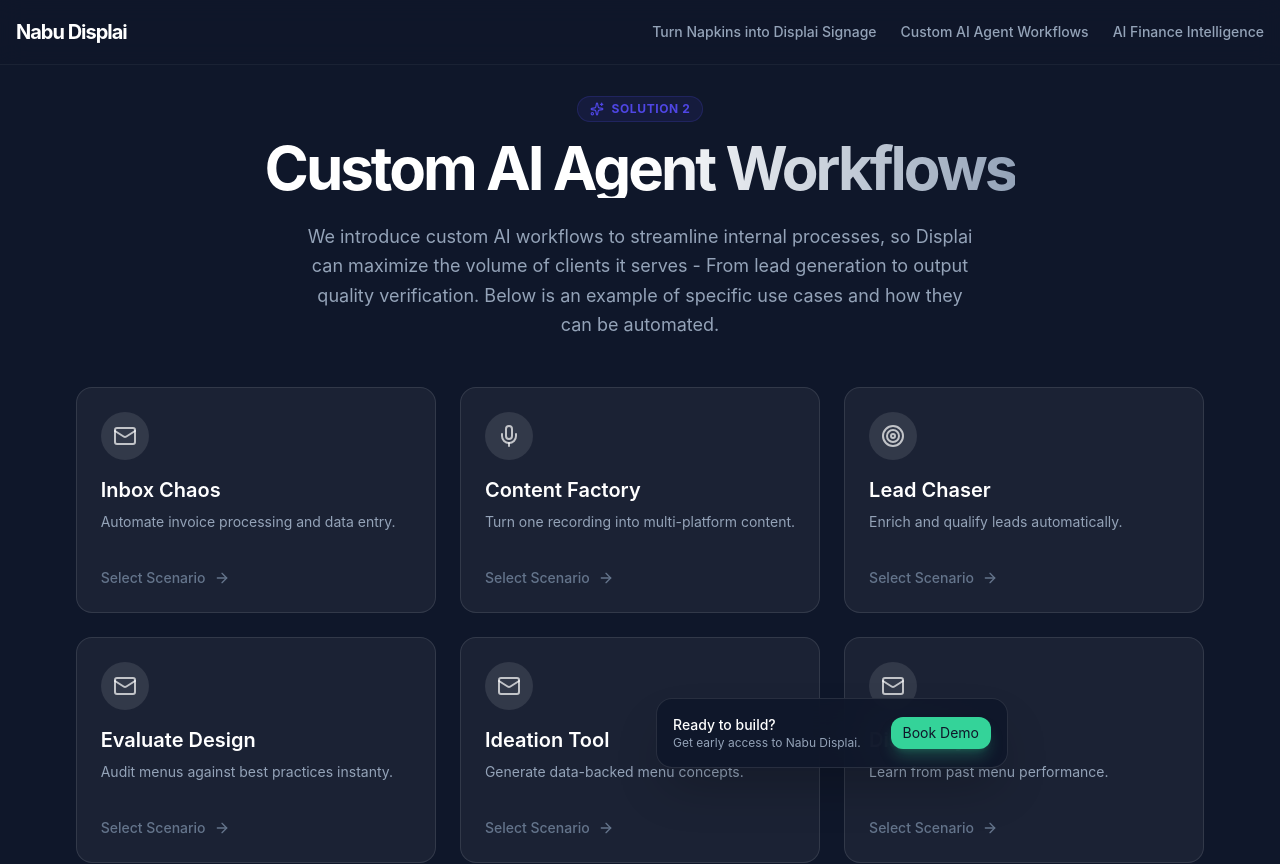
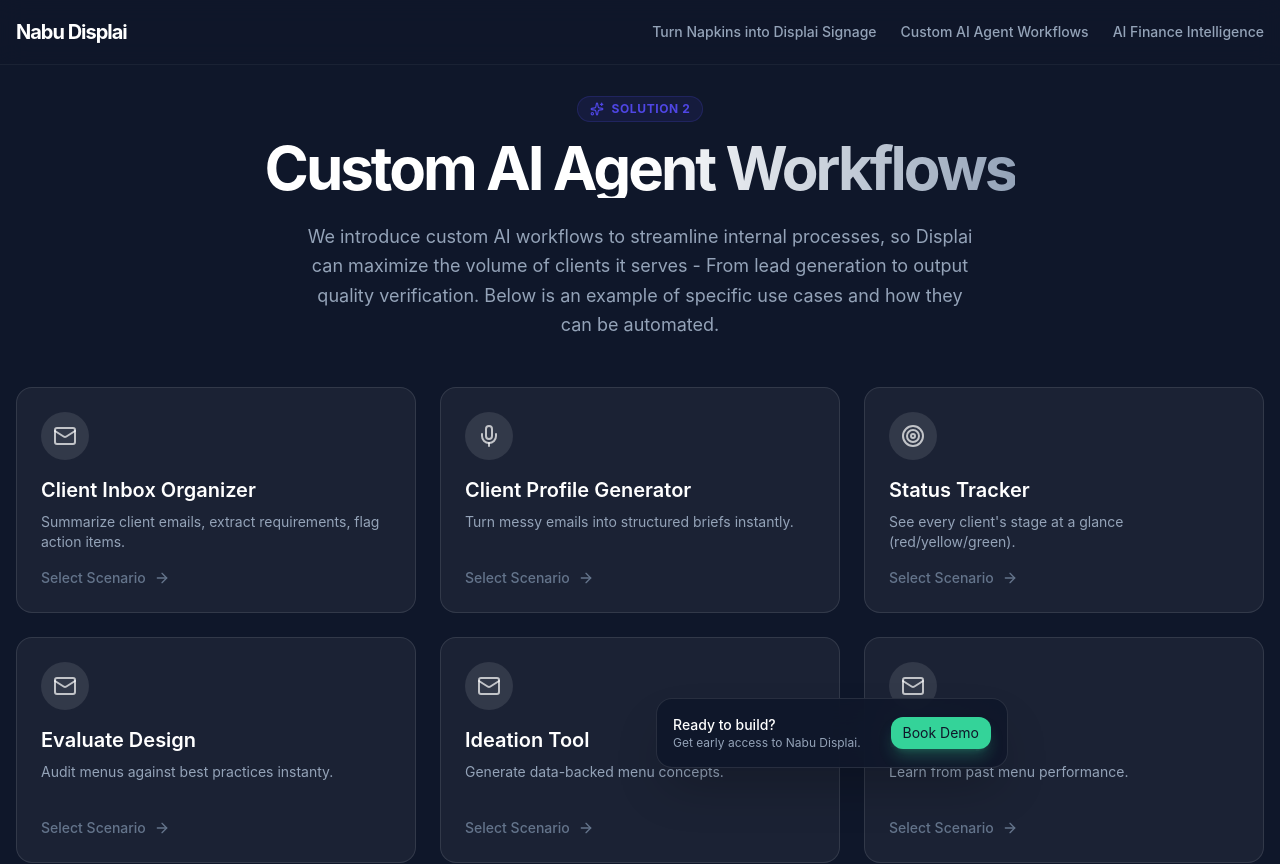
Before and after one commit to saketrule/nabu-brain-demo, a React (Vite) app: page /workflows in a window 1280 px wide. Shown: the top 864 px of the page. Built offline with nearby package versions, Linux system fonts and the light colour scheme; a web font is replaced by a local one.

Commit message:
Update workflow scenarios and finance metrics

```diff
--- a/src/components/Workflow/scenarioData.ts
+++ b/src/components/Workflow/scenarioData.ts
@@ -3,49 +3,49 @@
 export const SCENARIOS: Scenario[] = [
     {
         id: 'inbox-chaos',
-        title: 'Inbox Chaos',
-        description: 'Automate invoice processing and data entry.',
-        messyProcess: 'We receive 50 invoices a day via email. My assistant downloads them, renames them, and types the totals into Excel.',
+        title: 'Client Inbox Organizer',
+        description: 'Summarize client emails, extract requirements, flag action items.',
+        messyProcess: 'We receive 50 emails a day. My assistant reads them, tries to guess what is urgent, and manually adds tasks to Trello.',
         redesign: {
             automationPercent: 80,
             brainPercent: 20,
             nodes: [
-                { id: '1', type: 'trigger', label: 'Gmail Watcher', icon: 'Mail' },
-                { id: '2', type: 'ai', label: 'AI Doc Parser', description: 'Extracts Line Items', icon: 'FileText' },
-                { id: '3', type: 'storage', label: 'QuickBooks Sync', icon: 'Database' },
-                { id: '4', type: 'storage', label: 'Google Sheets', icon: 'Sheet' },
+                { id: '1', type: 'trigger', label: 'Email Source', icon: 'Mail' },
+                { id: '2', type: 'ai', label: 'Requirement Extractor', description: 'Parse Requests', icon: 'FileText' },
+                { id: '3', type: 'storage', label: 'Task Creator', icon: 'CheckSquare' },
+                { id: '4', type: 'action', label: 'Action Flag', icon: 'Flag' },
             ],
         },
     },
     {
         id: 'content-factory',
-        title: 'Content Factory',
-        description: 'Turn one recording into multi-platform content.',
-        messyProcess: 'I record a 1-hour podcast. I have to manually listen, find clips, write 5 LinkedIn posts, and create a newsletter.',
+        title: 'Client Profile Generator',
+        description: 'Turn messy emails into structured briefs instantly.',
+        messyProcess: 'I receive scattered emails with random details. I have to manually copy-paste them into a doc to build a client profile.',
         redesign: {
-            automationPercent: 40,
-            brainPercent: 60,
+            automationPercent: 60,
+            brainPercent: 40,
             nodes: [
-                { id: '1', type: 'trigger', label: 'File Upload', description: 'S3 / Drive', icon: 'Upload' },
-                { id: '2', type: 'ai', label: 'GPT-4o Transcription', icon: 'Mic' },
-                { id: '3', type: 'ai', label: 'Agentic Summarization', icon: 'Brain' },
-                { id: '4', type: 'action', label: 'Content Gen', description: 'LinkedIn & Newsletter', icon: 'PenTool' },
+                { id: '1', type: 'trigger', label: 'Email Analysis', description: 'Inbound Stream', icon: 'Mail' },
+                { id: '2', type: 'ai', label: 'Profile Extraction', icon: 'User' },
+                { id: '3', type: 'storage', label: 'CRM Sync', icon: 'Database' },
+                { id: '4', type: 'action', label: 'Brief Gen', description: 'Structured PDF', icon: 'FileText' },
             ],
         },
     },
     {
         id: 'lead-chaser',
-        title: 'Lead Chaser',
-        description: 'Enrich and qualify leads automatically.',
-        messyProcess: 'Leads come from the website. I manually check their LinkedIn, see if they are a fit, and then write them an email.',
+        title: 'Status Tracker',
+        description: 'See every client\'s stage at a glance (red/yellow/green).',
+        messyProcess: 'I manually check emails, Slack, and Trello to figure out who is waiting on what and where they are stuck.',
         redesign: {
             automationPercent: 30,
             brainPercent: 70,
             nodes: [
-                { id: '1', type: 'trigger', label: 'Form Submission', icon: 'FormInput' },
-                { id: '2', type: 'enrichment', label: 'Enrichment', description: 'Clay / Clearbit', icon: 'Search' },
-                { id: '3', type: 'ai', label: 'AI Lead Scoring', icon: 'Star' },
-                { id: '4', type: 'action', label: 'Outreach Draft', description: 'Personalized Email', icon: 'Send' },
+                { id: '1', type: 'trigger', label: 'Status Check', icon: 'Activity' },
+                { id: '2', type: 'ai', label: 'Stage Logic', description: 'Determine State', icon: 'GitBranch' },
+                { id: '3', type: 'storage', label: 'Dashboard Update', icon: 'LayoutDashboard' },
+                { id: '4', type: 'action', label: 'Alert Team', description: 'Slack/Email', icon: 'Bell' },
             ],
         },
     },
--- a/src/pages/FinanceIntelligence.tsx
+++ b/src/pages/FinanceIntelligence.tsx
@@ -82,7 +82,7 @@
 
                 <div className="grid md:grid-cols-2 gap-12 items-center">
                     <div>
-                        <div className="text-6xl font-bold font-serif mb-2 text-white">$ 94.42 M</div>
+                        <div className="text-6xl font-bold font-serif mb-2 text-white">$ 1.21 M</div>
                         <div className="text-lg text-slate-400 mb-4">Monthly Revenue (MTD)</div>
                         <div className="inline-flex items-center gap-2 px-3 py-1 bg-red-500/10 text-red-400 rounded-full text-sm font-medium border border-red-500/20">
                             <AlertTriangle size={16} /> 23 accounts at risk
```
